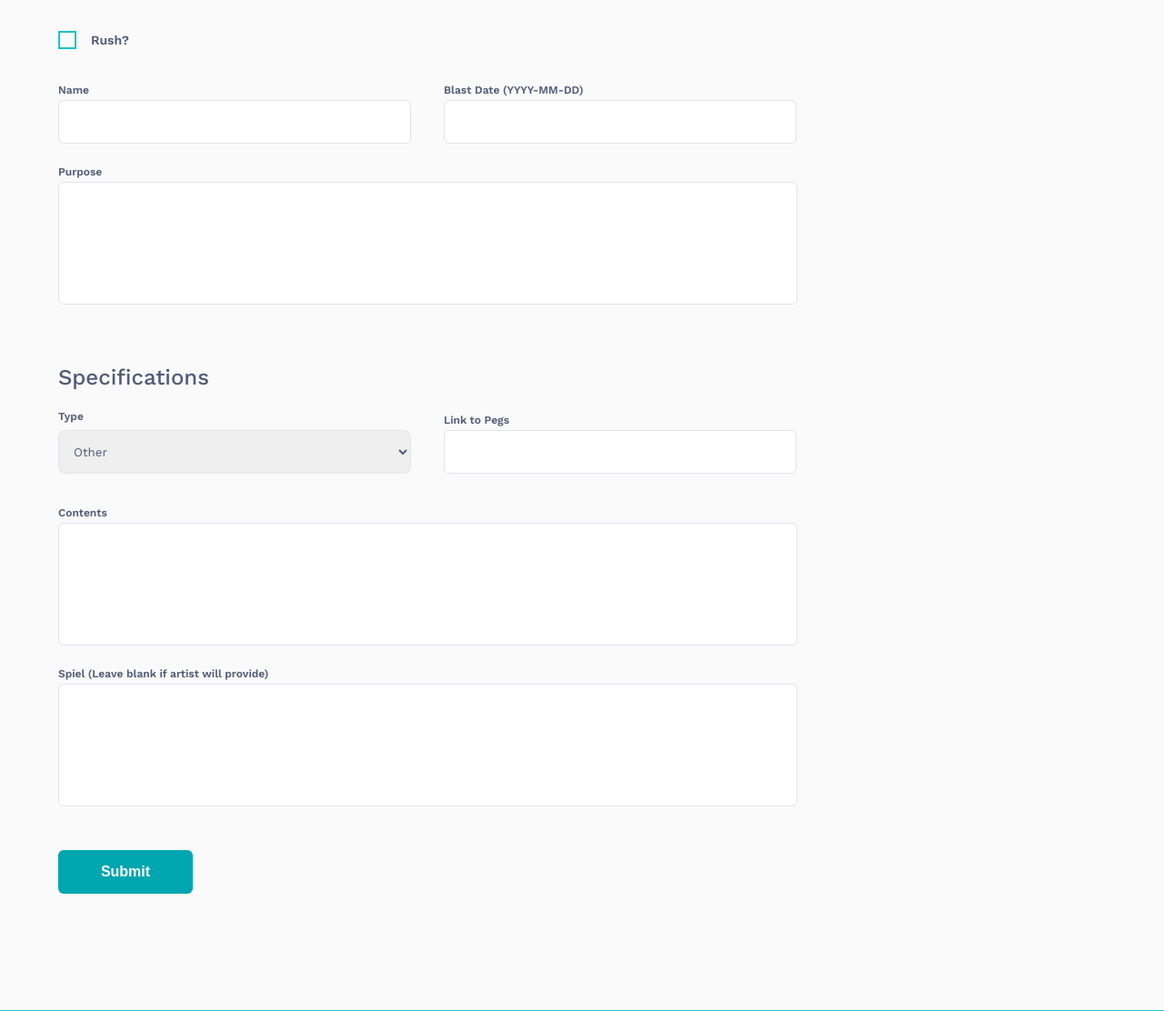
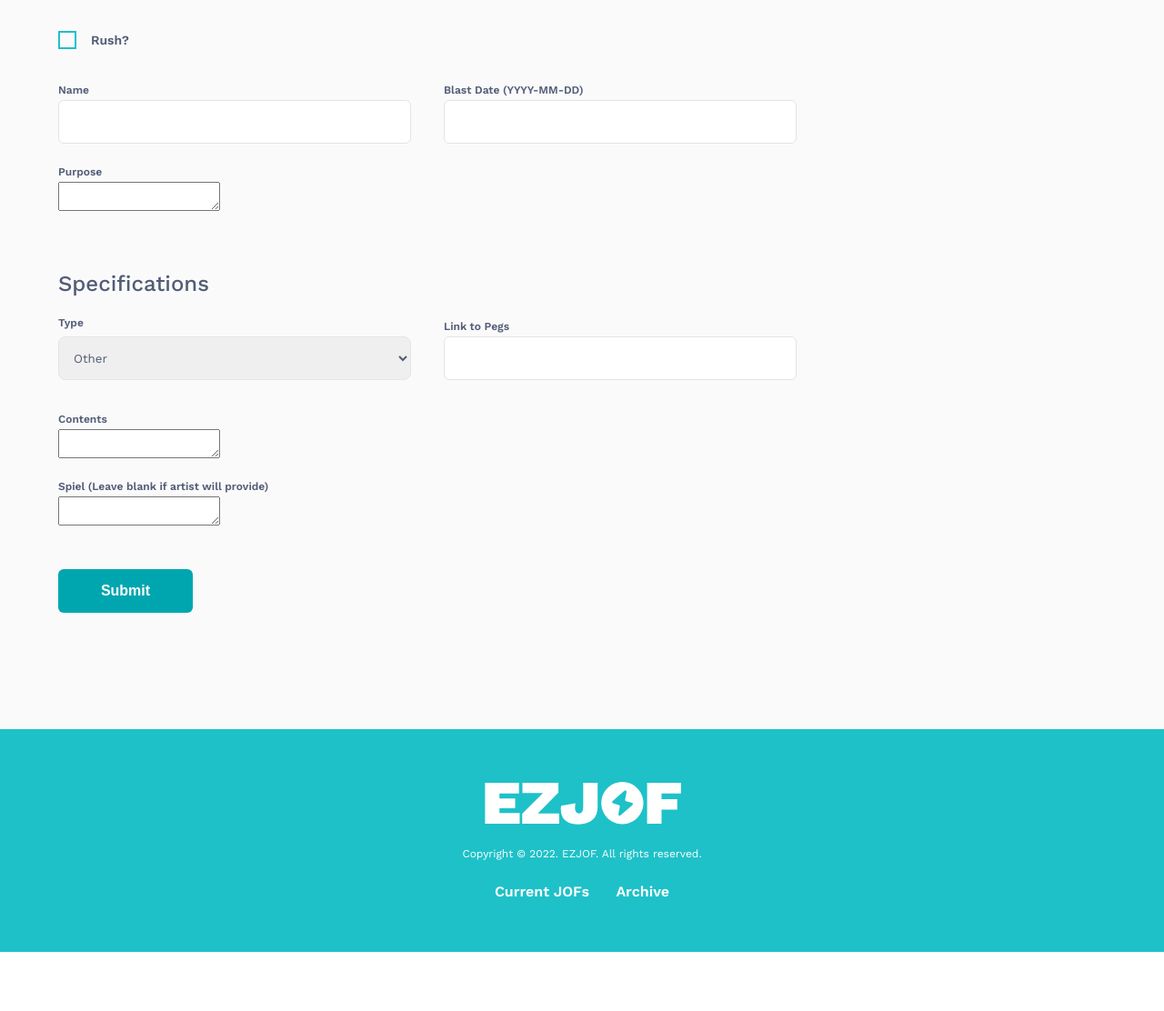
Before and after one commit to daggerss/ezjof, a Django app: template templates/joffeed/createJOF.html in a window 1280 px wide. Shown: the part 138-1250 px from the top of the page at 91% size. After the commit the page ends 1185 px from the top, so only its background shows below. Run offline with Django 4.2, Linux system fonts and the light colour scheme; the template is opened without the code that fills it: values that come from a table or form of the project are taken from there, others are empty; parts of the project's set-up code (start-up, migrations or seed data) failed here and were passed over.

Commit message:
Updated Jof Tracker

```diff
--- a/joffeedapp/models.py
+++ b/joffeedapp/models.py
@@ -41,9 +41,9 @@ class JOF(models.Model):
     description = models.CharField(max_length=500, default='')
     date = models.DateField()
     pegs = models.URLField(null=True, blank=True, default='')
-    summary = models.CharField(max_length=500, default='')
+    summary = models.TextField(max_length=500, default='')
     type = models.IntegerField(choices=JOF_TYPE_CHOICES, default=OTHER)
-    spiel = models.CharField(max_length=2200, default='')
+    spiel = models.TextField(max_length=2200, default='')
     client = models.ForeignKey(Account, related_name='Client', on_delete=models.CASCADE, default=NULL)
     artist = models.ForeignKey(Account, related_name='Artist', on_delete=models.CASCADE, default=NULL, blank=True, null=True)
     department = models.ForeignKey(Department, related_name='Department', on_delete=models.CASCADE, default=NULL)
@@ -51,7 +51,7 @@ class JOF(models.Model):
 
 class Draft(models.Model):
     jof = models.ForeignKey(JOF, on_delete=models.CASCADE, default=NULL)
-    spiel = models.CharField(max_length=2200, default='')
+    spiel = models.TextField(max_length=2200, default='')
     file = models.FileField(null=True, blank=True, default='')
     dnum = models.IntegerField()
     objects = models.Manager()
@@ -60,7 +60,7 @@ class Comment(models.Model):
     draft = models.ForeignKey(Draft, on_delete=models.CASCADE, default=NULL)
     commenter = models.ForeignKey(Account, on_delete=models.CASCADE, default=NULL)
     date = models.DateField()
-    content = models.CharField(max_length=500)
+    content = models.TextField(max_length=500)
     objects = models.Manager()
 
 # Create your models here.
--- a/joffeedapp/views.py
+++ b/joffeedapp/views.py
@@ -144,7 +144,7 @@ def commentadd(request, pk):
         comment = Comment.objects.create(draft=draft, commenter=account, date=datetime.today(),content=content)
         comment.save()
         dcount = Draft.objects.filter(jof = draft.jof).count()
-        if(dcount<3):
+        if(dcount<3 & draft.jof.status!=4):
             draft.jof.status = 2
             draft.jof.save()
     return redirect('joftracker', draft.jof.id)
--- a/templates/joffeed/JOFfeed.html
+++ b/templates/joffeed/JOFfeed.html
@@ -20,7 +20,7 @@
             <p class="med">Standard | Blast Date: {{jof.date}}</p>
             {% endif %}
             {% if account.type == 'Artist' %}
-            <p class="med"> Department: {{jof.department.dname}}  </p>
+            <p class="med"> Department: {{jof.client.department.dname}}  </p>
             {% endif %}
             <div class="btn-flex">
                 <a href="{% url 'joftracker' jof.pk %}"><button class="btn btn-half secondary">View</button></a>
--- a/templates/joffeed/archivedJOFs.html
+++ b/templates/joffeed/archivedJOFs.html
@@ -29,7 +29,7 @@
             <h2 class="prim700 semibold"> {{jof.name}} </h2>
             <p class="med"> Blast Date: {{jof.date}}  </p>
             {% if account.type == 'Artist' %}
-            <p class="med"> Department: {{jof.department}}  </p>
+            <p class="med"> Department: {{jof.client.department.dname}}  </p>
             {% endif %}
             <span class="chip semibold bgsucc600"> Completed </span>
             <a href="{% url 'joftracker' jof.pk %}"><button class="btn btn-full primary">View</button></a>
--- a/templates/joffeed/createJOF.html
+++ b/templates/joffeed/createJOF.html
@@ -30,7 +30,7 @@
         <div class="field-flex" style="margin: 24px 0px 64px;">
             {{ form.summary.errors }}
             <label class="label" for="{{ form.summary.id_for_label }}">Purpose</label>
-            <input type="text" name="summary" class="textarea" maxlength="500" required id="id_summary">
+            <textarea name="summary" style="word-wrap: break-word" maxlength="500" required id="id_summary"></textarea>
         </div>
 
         <h2>Specifications</h2>
@@ -49,12 +49,12 @@
         <div class="field-flex" style="margin: 24px 0px;">
             {{ form.description.errors }}
             <label class="label" for="{{ form.description.id_for_label }}">Contents</label>
-            <input type="text" name="description" class="textarea" maxlength="500" required id="id_description">
+            <textarea type="text" name="description" style="word-wrap: break-word" maxlength="500" required id="id_description"></textarea>
         </div>
         <div class="field-flex" style="margin: 24px 0px 48px;">
             {{ form.spiel.errors }}
             <label class="label" for="{{ form.spiel.id_for_label }}">Spiel (Leave blank if artist will provide)</label>
-            <input type="text" name="spiel" class="textarea" maxlength="500" id="id_spiel">
+            <textarea type="text" name="spiel" style="word-wrap: break-word" maxlength="500" id="id_spiel"></textarea>
         </div>
             <input class="btn btn-half primary" style="margin-bottom: 64px;" type="submit" value="Submit"></button>
     </form>
```
Also changed, not shown: templates/joffeed/JOFtracker.html (+10 -4 lines), joffeedapp/migrations/0021_auto_20220517_1154.py (added), loginapp/migrations/0009_auto_20220517_1154.py (added).
